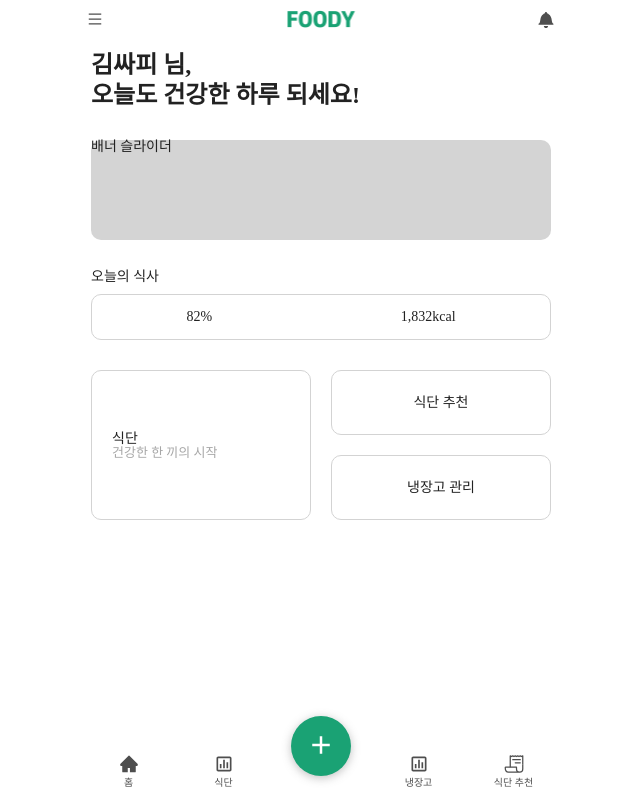
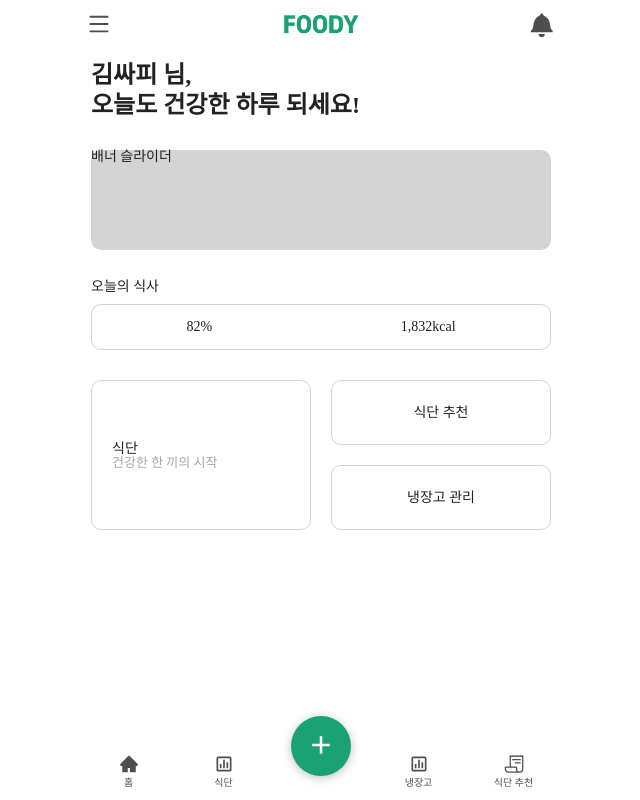
Before and after one commit to signalman/Foody, a React (Create React App) app in the folder frontend/foody/: page /home in a window 1280 px wide. Shown: the whole page, without its empty margins (319-959 px from the left). Built offline with nearby package versions, Linux system fonts and the light colour scheme; a web font is replaced by a local one.

Commit message:
style: header 사이즈 키움

```diff
--- a/frontend/foody/src/components/organism/Header/Header.scss
+++ b/frontend/foody/src/components/organism/Header/Header.scss
@@ -4,7 +4,7 @@
 .header-container {
 	position: relative;
 	width: 100%;
-	height: 40px;
+	height: 50px;
 	@include f.flex(row, between, center, 0);
 	padding: 0 16px;
 	background-color: white;
@@ -20,7 +20,7 @@
 		transform: translate(-50%, -50%);
 
 		img {
-			height: 20px;
+			height: 22px;
 		}
 	}
 
@@ -30,8 +30,8 @@
 		&::after {
 			content: '';
 			display: block;
-			width: 4px;
-			height: 4px;
+			width: 5px;
+			height: 5px;
 			border-radius: 50px;
 			position: absolute;
 			background-color: var.$danger;
--- a/frontend/foody/src/components/organism/Header/Header.tsx
+++ b/frontend/foody/src/components/organism/Header/Header.tsx
@@ -21,13 +21,13 @@ function Header() {
 	return (
 		<header className="header-container">
 			<button type="button" onClick={handleMenu}>
-				<AiOutlineMenu size={16} />
+				<AiOutlineMenu size={24} />
 			</button>
 			<Link to="/" className="header-logo-container">
 				<img src={logoImg} alt="logo" />
 			</Link>
 			<button type="button" className={newNoti ? 'bell' : ''} onClick={handleNotice}>
-				<GoBell size={17} />
+				<GoBell size={25} />
 			</button>
 		</header>
 	);
--- a/frontend/foody/src/components/organism/SubHeader/SubHeader.scss
+++ b/frontend/foody/src/components/organism/SubHeader/SubHeader.scss
@@ -4,7 +4,7 @@
 .header-container {
 	position: relative;
 	width: 100%;
-	height: 40px;
+	height: 50px;
 	@include f.flex(row, between, center, 0);
 	padding: 0 16px;
 	background-color: white;
--- a/frontend/foody/src/components/organism/SubHeader/SubHeader.tsx
+++ b/frontend/foody/src/components/organism/SubHeader/SubHeader.tsx
@@ -15,7 +15,7 @@ function SubHeader({ isBack = false, title = '' }: { isBack: boolean; title: str
 	return (
 		<header className="header-container">
 			<button type="button" onClick={isBack ? handleBack : handleClose}>
-				{isBack ? <BiArrowBack size={16} /> : <AiOutlineClose size={16} />}
+				{isBack ? <BiArrowBack size={24} /> : <AiOutlineClose size={24} />}
 			</button>
 			<h1 className="sub-header-title">{title}</h1>
 		</header>
```
